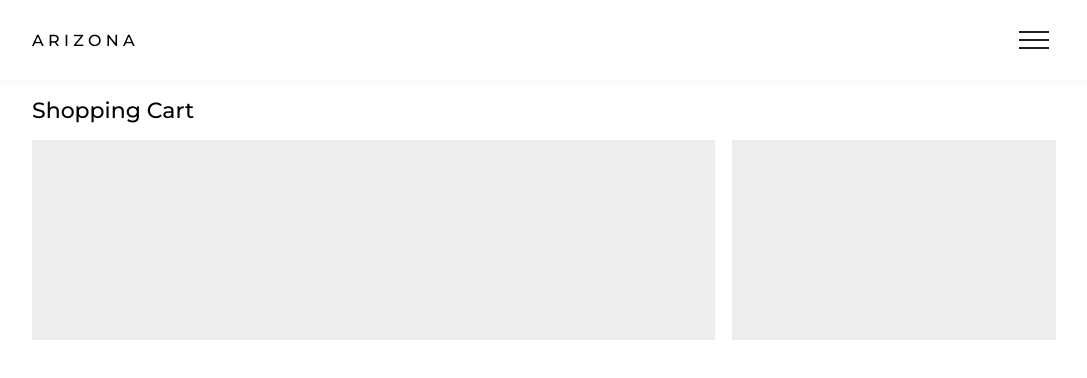
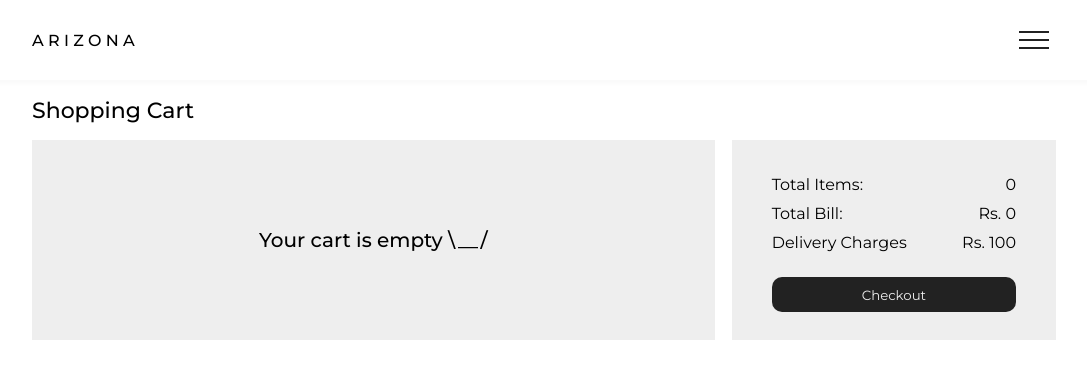
Before and after one commit to aadityarajkumawat/arizona, a React (Create React App) app in the folder frontend/: page /cart in a window 1280 px wide. Shown: the top 378 px of the page, without its empty margins (96-1183 px from the left). Built offline with nearby package versions, Linux system fonts and the light colour scheme.

Commit message:
donw with cart things

```diff
--- a/frontend/src/actions/Cart.ts
+++ b/frontend/src/actions/Cart.ts
@@ -2,20 +2,6 @@ import { action } from "typesafe-actions";
 import * as MyTypes from "MyTypes";
 import { Dispatch } from "redux";
 import { CartTypes } from "./types";
-
-export interface AddProductData {
-  cart_id: string;
-  product_id: string;
-}
-
-export interface CartDataRecieved {
-  cart_id: string;
-  p_ids: Array<string>;
-}
-
-export interface ResBodyGetProducts {
-  cart_id: string;
-}
 
 type cartItems = Array<CartProducts>;
 
@@ -26,6 +12,7 @@ export interface CartProducts {
   category: string;
   product_img: string;
   quantity: number;
+  checked: boolean;
 }
 
 export interface ProductData {
@@ -38,14 +25,10 @@ export interface ProductData {
 
 export const cartActions = {
   addProductToCart: (productData: cartItems) =>
-    action(CartTypes.ADD_PRODUCT_CART, productData),
-
-  removeOne: () => action(CartTypes.REMOVE_ONE_CART),
+    action(CartTypes.UPDATE_CART, productData),
 
   getCart: (dataCart: cartItems) =>
     action(CartTypes.GET_CART_PRODUCTS, dataCart),
-
-  addedTrue: () => action(CartTypes.ADDED_TRUE),
 };
 
 export const addProductToCart = (productData: ProductData) => (
@@ -63,8 +46,11 @@ export const addProductToCart = (productData: ProductData) => (
       }
       if (count === 0) {
         dispatch({
-          type: CartTypes.ADD_PRODUCT_CART,
-          payload: [...parsedCart, { ...productData, quantity: count + 1 }],
+          type: CartTypes.UPDATE_CART,
+          payload: [
+            ...parsedCart,
+            { ...productData, quantity: count + 1, checked: true },
+          ],
         });
       } else {
         for (let product of parsedCart) {
@@ -72,12 +58,76 @@ export const addProductToCart = (productData: ProductData) => (
             product.quantity = product.quantity + 1;
           }
         }
-        console.log(count);
         dispatch({
-          type: CartTypes.ADD_PRODUCT_CART,
+          type: CartTypes.UPDATE_CART,
           payload: [...parsedCart],
         });
       }
+    }
+  }
+};
+
+export const decProductCount = (productData: ProductData) => (
+  dispatch: Dispatch<MyTypes.RootAction>
+) => {
+  if (localStorage.getItem("cart")) {
+    let finalArray = [];
+    let toBeDeleted = -1;
+    let currentCart = localStorage.getItem("cart");
+    if (typeof currentCart === "string") {
+      let parsedCart: Array<CartProducts> = JSON.parse(currentCart);
+      for (let i = 0; i < parsedCart.length; i++) {
+        if (parsedCart[i].product_id === productData.product_id) {
+          if (parsedCart[i].quantity > 1) {
+            parsedCart[i].quantity = parsedCart[i].quantity - 1;
+          } else {
+            toBeDeleted = i;
+          }
+        }
+      }
+      if (toBeDeleted > -1) {
+        let firstArr = JSON.parse(currentCart).splice(0, toBeDeleted);
+        let secondArr = JSON.parse(currentCart).splice(
+          toBeDeleted + 1,
+          parsedCart.length
+        );
+        finalArray = [...firstArr, ...secondArr];
+
+        dispatch({
+          type: CartTypes.UPDATE_CART,
+          payload: [...finalArray],
+        });
+      } else {
+        dispatch({
+          type: CartTypes.UPDATE_CART,
+          payload: [...parsedCart],
+        });
+      }
+    }
+  }
+};
+
+export const checkUnCheck = (productData: ProductData) => (
+  dispatch: Dispatch<MyTypes.RootAction>
+) => {
+  if (localStorage) {
+    let indexToBeUpdated = -1;
+    let currentCart = localStorage.getItem("cart");
+    if (typeof currentCart === "string") {
+      let parsedCart: Array<CartProducts> = JSON.parse(currentCart);
+
+      for (let i = 0; i < parsedCart.length; i++) {
+        if (productData.product_id === parsedCart[i].product_id) {
+          indexToBeUpdated = i;
+        }
+      }
+
+      if (indexToBeUpdated !== -1) {
+        parsedCart[indexToBeUpdated].checked = !parsedCart[indexToBeUpdated]
+          .checked;
+      }
+
+      dispatch({ type: CartTypes.UPDATE_CART, payload: [...parsedCart] });
     }
   }
 };
--- a/frontend/src/actions/types.ts
+++ b/frontend/src/actions/types.ts
@@ -37,8 +37,6 @@ export enum ProductTypes {
 }
 
 export enum CartTypes {
-  ADD_PRODUCT_CART = "ADD_PRODUCT_CART",
-  REMOVE_ONE_CART = "REMOVE_ONE_CART",
+  UPDATE_CART = "UPDATE_CART",
   GET_CART_PRODUCTS = "GET_CART_PRODUCTS",
-  ADDED_TRUE = "ADDED_TRUE",
 }
--- a/frontend/src/pages/Cart.tsx
+++ b/frontend/src/pages/Cart.tsx
@@ -1,6 +1,9 @@
-import React, { useEffect } from "react";
+import React, { useEffect, useState } from "react";
 import {
   ActualQuantity,
+  BillFieldContainer,
+  BillFieldName,
+  BillFieldValue,
   CartBill,
   CartCheckBox,
   CartContainer,
@@ -14,18 +17,19 @@ import {
   CartProductName,
   CartProductPrice,
   CheckBox,
+  CheckoutButton,
   DescButton,
   IncButton,
   MainCartItem,
   QuantitySelector,
+  WhenCartIsEmpty,
 } from "./cart.styles";
 import {
   getCart,
-  ResBodyGetProducts,
   addProductToCart,
-  AddProductData,
-  setAddingTrue,
   ProductData,
+  decProductCount,
+  checkUnCheck,
 } from "../actions/Cart";
 import { connect } from "react-redux";
 import * as MyTypes from "MyTypes";
@@ -39,22 +43,29 @@ interface Props {
   getCart: () => void;
   loadUserI: () => void;
   addProductToCart: (prodData: ProductData) => void;
-  setAddingTrue: () => void;
+  decProductCount: (prodData: ProductData) => void;
+  checkUnCheck: (prodData: ProductData) => void;
 }
 
 const Cart: React.FC<Props> = ({
   loadUserI,
   getCart,
   addProductToCart,
-  setAddingTrue,
+  decProductCount,
+  checkUnCheck,
   cart,
   auth,
 }) => {
+  const [bill, setBill] = useState<number>(0);
+
   useEffect(() => {
     loadUserI();
-    console.log(auth.user.cart_id);
     getCart();
   }, [auth.user.cart_id]);
+
+  useEffect(() => {
+    getTotalBill();
+  }, [JSON.stringify(cart.cartProducts)]);
 
   const IncQuantity = (
     product_name: string,
@@ -63,7 +74,6 @@ const Cart: React.FC<Props> = ({
     product_img: string,
     product_id: string
   ) => {
-    setAddingTrue();
     addProductToCart({
       product_name,
       product_price,
@@ -73,17 +83,46 @@ const Cart: React.FC<Props> = ({
     });
   };
 
+  const DecQuantity = (
+    product_name: string,
+    product_price: string,
+    category: string,
+    product_img: string,
+    product_id: string
+  ) => {
+    decProductCount({
+      product_name,
+      product_price,
+      category,
+      product_img,
+      product_id,
+    });
+  };
+
+  const getTotalBill = () => {
+    let totalBill = 0;
+    for (let product of cart.cartProducts) {
+      if (product.checked) {
+        totalBill += Number(product.product_price) * product.quantity;
+      }
+    }
+    setBill(totalBill);
+  };
+
   return (
     <CartContainer>
       <CartContents>
         <CartPageName>Shopping Cart</CartPageName>
         <CartItemsAndBillWrapper>
           <CartItems>
-            {cart.cartProducts &&
+            {cart.cartProducts.length > 0 ? (
               cart.cartProducts.map((product) => (
                 <CartItem>
                   <CartCheckBox>
-                    <CheckBox></CheckBox>
+                    <CheckBox
+                      checkB={product.checked}
+                      onClick={() => checkUnCheck(product)}
+                    ></CheckBox>
                   </CartCheckBox>
                   <MainCartItem>
                     <CartProductImage src={product.product_img} />
@@ -93,7 +132,19 @@ const Cart: React.FC<Props> = ({
                         Rs. {product.product_price}
                       </CartProductPrice>
                       <QuantitySelector>
-                        <DescButton> - </DescButton>
+                        <DescButton
+                          onClick={() =>
+                            DecQuantity(
+                              product.product_name,
+                              product.product_price,
+                              product.category,
+                              product.product_img,
+                              product.product_id
+                            )
+                          }
+                        >
+                          -
+                        </DescButton>
                         <ActualQuantity>{product.quantity}</ActualQuantity>
                         <IncButton
                           onClick={() =>
@@ -112,9 +163,27 @@ const Cart: React.FC<Props> = ({
                     </CartProductInfo>
                   </MainCartItem>
                 </CartItem>
-              ))}
+              ))
+            ) : (
+              <WhenCartIsEmpty>Your cart is empty \__/</WhenCartIsEmpty>
+            )}
           </CartItems>
-          <CartBill></CartBill>
+          <CartBill>
+            <BillFieldContainer>
+              <BillFieldName>Total Items:</BillFieldName>
+              <BillFieldValue>{cart.cartProducts.length}</BillFieldValue>
+            </BillFieldContainer>
+            <BillFieldContainer>
+              <BillFieldName>Total Bill:</BillFieldName>
+              <BillFieldValue>Rs. {bill}</BillFieldValue>
+            </BillFieldContainer>
+            <BillFieldContainer>
+              <BillFieldName>Delivery Charges</BillFieldName>
+              <BillFieldValue>Rs. 100</BillFieldValue>
+            </BillFieldContainer>
+
+            <CheckoutButton>Checkout</CheckoutButton>
+          </CartBill>
         </CartItemsAndBillWrapper>
       </CartContents>
     </CartContainer>
@@ -130,5 +199,6 @@ export default connect(mapStateToProps, {
   getCart,
   loadUserI,
   addProductToCart,
-  setAddingTrue,
+  decProductCount,
+  checkUnCheck,
 })(Cart);
--- a/frontend/src/pages/Products.tsx
+++ b/frontend/src/pages/Products.tsx
@@ -2,7 +2,6 @@ import React, { useEffect } from "react";
 import {
   AddToCartButton,
   LeftImage,
-  ProductCategory,
   ProductContentsContainer,
   ProductHeader,
   ProductImageMain,
@@ -18,18 +17,15 @@ import * as MyTypes from "MyTypes";
 import { ProductStateI } from "../reducers/productReducer";
 import { getProducts } from "../actions/Products";
 import { addProductToCart, ProductData } from "../actions/Cart";
-import { UserAuthState } from "../reducers/authReducer";
 
 interface Props {
   product: ProductStateI;
-  auth: UserAuthState;
   getProducts: (categoryToFetch: string) => void;
   addProductToCart: (productData: ProductData) => void;
 }
 
 const Product: React.FC<Props> = ({
   product,
-  auth,
   getProducts,
   addProductToCart,
 }) => {
@@ -105,7 +101,6 @@ const Product: React.FC<Props> = ({
 
 const mapStateToProps = (store: MyTypes.ReducerState) => ({
   product: store.product,
-  auth: store.auth,
 });
 
 export default connect(mapStateToProps, { getProducts, addProductToCart })(
--- a/frontend/src/pages/cart.styles.ts
+++ b/frontend/src/pages/cart.styles.ts
@@ -1,4 +1,8 @@
 import styled from "styled-components";
+
+interface CartStyles {
+  checkB: boolean;
+}
 
 export const CartContainer = styled.div`
   width: 100%;
@@ -43,6 +47,8 @@ export const CartBill = styled.div`
   justify-self: end;
   height: 200px;
   background-color: #eee;
+  padding: 40px;
+  padding-top: 25px;
 `;
 
 export const CartItem = styled.div`
@@ -65,11 +71,17 @@ export const MainCartItem = styled.div`
   display: flex;
 `;
 
-export const CheckBox = styled.div`
+export const CheckBox = styled.button<CartStyles>`
   width: 20px;
   height: 20px;
+  border: none;
   border-radius: 5px;
-  background-color: #c4c4c4;
+  background-color: ${({ checkB }) => (!checkB ? "#c4c4c4" : "#222")};
+
+  &:active,
+  &:focus {
+    outline: none;
+  }
 `;
 
 export const CartProductImage = styled.img`
@@ -114,6 +126,7 @@ export const DescButton = styled.div`
   border-top-left-radius: 8px;
   border-bottom-left-radius: 8px;
   display: flex;
+  user-select: none;
   justify-content: center;
   background-color: #222;
   color: #eee;
@@ -142,4 +155,35 @@ export const IncButton = styled.div`
   border-top-right-radius: 8px;
   cursor: pointer;
   background-color: #222;
+  user-select: none;
 `;
+
+export const WhenCartIsEmpty = styled.div`
+  display: flex;
+  justify-content: center;
+  align-items: center;
+  height: 200px;
+  font-weight: 500;
+  font-size: 20px;
+`;
+
+export const BillFieldContainer = styled.div`
+  width: 100%;
+  display: flex;
+  justify-content: space-between;
+  margin: 10px 0;
+`;
+export const BillFieldName = styled.div``;
+
+export const BillFieldValue = styled.div``;
+
+export const CheckoutButton = styled.button`
+  width: 100%;
+  height: 35px;
+  border-radius: 10px;
+  border: none;
+  background-color: #222;
+  color: #eee;
+  margin-top: 15px;
+  cursor: pointer;
+`;
--- a/frontend/src/reducers/CartReducer.ts
+++ b/frontend/src/reducers/CartReducer.ts
@@ -15,7 +15,7 @@ export const cartReducer = (
   action: MyTypes.RootAction
 ): CartReducerState => {
   switch (action.type) {
-    case CartTypes.ADD_PRODUCT_CART:
+    case CartTypes.UPDATE_CART:
       localStorage.setItem("cart", JSON.stringify(action.payload));
       return {
         ...state,
```
Also changed, not shown: frontend/src/pages/Categories.tsx (+15 -4 lines).
